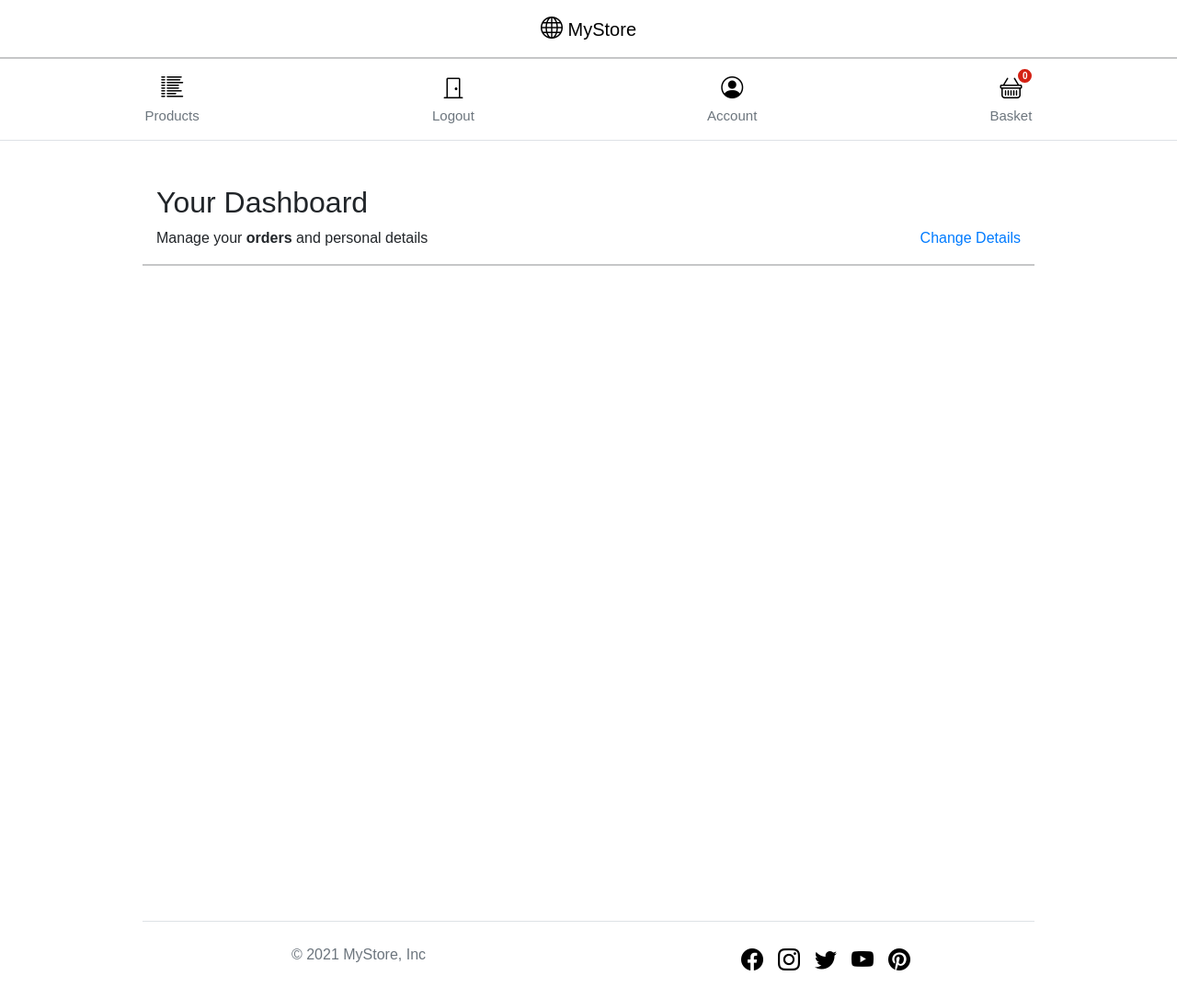
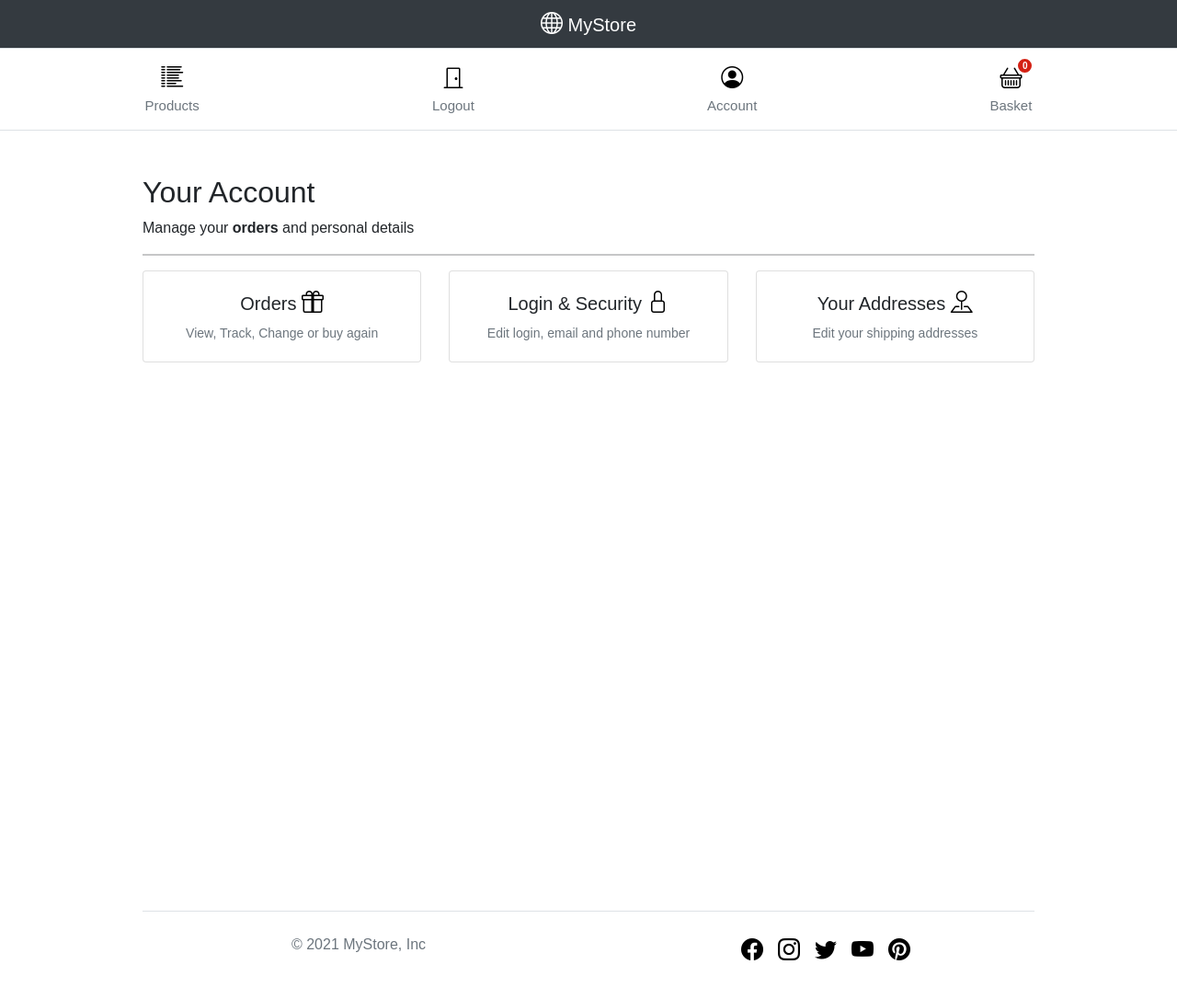
Before and after one commit to fdasabino/ecommerce-version_1, a Django app: page /account/dashboard/ in a window 1280 px wide. Shown: the whole page at 92% size. After the commit the page ends 1044 px from the top, so only its background shows below. Run offline with Django 3.2, Linux system fonts and the light colour scheme; the visitor is signed in with stand-in values (Sample User, id 1); data that the repository does not hold is empty; some libraries are stand-ins or nearby versions.

Commit message:
created better ui in the dash view

```diff
--- a/account/admin.py
+++ b/account/admin.py
@@ -1,5 +1,5 @@
 from django.contrib import admin
 
-from .models import UserBase
+from .models import Customer
 
-admin.site.register(UserBase)
+admin.site.register(Customer)
--- a/account/models.py
+++ b/account/models.py
@@ -1,3 +1,5 @@
+import uuid
+
 from django.contrib.auth.models import (
     AbstractBaseUser,
     BaseUserManager,
@@ -6,11 +8,14 @@ from django.contrib.auth.models import (
 from django.core.mail import send_mail
 from django.db import models
 from django.utils.translation import gettext_lazy as _
-from django_countries.fields import CountryField
 
 
 class CustomAccountManager(BaseUserManager):
-    def create_superuser(self, email, user_name, password, **other_fields):
+    """
+    Manages user accounts
+    """
+
+    def create_superuser(self, email, name, password, **other_fields):
 
         other_fields.setdefault("is_staff", True)
         other_fields.setdefault("is_superuser", True)
@@ -21,32 +26,28 @@ class CustomAccountManager(BaseUserManager):
         if other_fields.get("is_superuser") is not True:
             raise ValueError("Superuser must be assigned to is_superuser=True.")
 
-        return self.create_user(email, user_name, password, **other_fields)
+        return self.create_user(email, name, password, **other_fields)
 
-    def create_user(self, email, user_name, password, **other_fields):
+    def create_user(self, email, name, password, **other_fields):
 
         if not email:
             raise ValueError(_("You must provide an email address"))
 
         email = self.normalize_email(email)
-        user = self.model(email=email, user_name=user_name, **other_fields)
+        user = self.model(email=email, name=name, **other_fields)
         user.set_password(password)
         user.save()
         return user
 
 
-class UserBase(AbstractBaseUser, PermissionsMixin):
+class Customer(AbstractBaseUser, PermissionsMixin):
+    """
+    Customer table
+    """
 
     email = models.EmailField(_("email address"), unique=True)
-    user_name = models.CharField(max_length=150)
-    # Delivery details
-    country = CountryField()
-    phone_number = models.CharField(max_length=15, blank=True)
-    postcode = models.CharField(max_length=12, blank=True)
-    address_line_1 = models.CharField(max_length=150, blank=True)
-    address_line_2 = models.CharField(max_length=150, blank=True)
-    town_city = models.CharField(max_length=150, blank=True)
-    # User Status
+    name = models.CharField(max_length=150)
+    mobile = models.CharField(max_length=20, blank=True)
     is_active = models.BooleanField(default=False)
     is_staff = models.BooleanField(default=False)
     created = models.DateTimeField(auto_now_add=True)
@@ -55,7 +56,7 @@ class UserBase(AbstractBaseUser, PermissionsMixin):
     objects = CustomAccountManager()
 
     USERNAME_FIELD = "email"
-    REQUIRED_FIELDS = ["user_name"]
+    REQUIRED_FIELDS = ["name"]
 
     class Meta:
         verbose_name = "Accounts"
@@ -71,4 +72,30 @@ class UserBase(AbstractBaseUser, PermissionsMixin):
         )
 
     def __str__(self):
-        return self.user_name
+        return self.name
+
+
+class Address(models.Model):
+    """
+    Address table
+    """
+
+    id = models.UUIDField(primary_key=True, default=uuid.uuid4, editable=False)
+    customer = models.ForeignKey(Customer, verbose_name=_("Customer"), on_delete=models.CASCADE)
+    full_name = models.CharField(_("Full Name"), max_length=150)
+    phone = models.CharField(_("Phone Number"), max_length=50)
+    postcode = models.CharField(_("Postcode"), max_length=50)
+    address_line = models.CharField(_("Address Line 1"), max_length=255)
+    address_line2 = models.CharField(_("Address Line 2"), max_length=255)
+    town_city = models.CharField(_("Town/City/State"), max_length=150)
+    delivery_instructions = models.CharField(_("Delivery Instructions"), max_length=255)
+    created_at = models.DateTimeField(_("Created at"), auto_now_add=True)
+    updated_at = models.DateTimeField(_("Updated at"), auto_now=True)
+    default = models.BooleanField(_("Default"), default=False)
+
+    class Meta:
+        verbose_name = "Address"
+        verbose_name_plural = "Addresses"
+
+    def __str__(self):
+        return "Address"
--- a/account/views.py
+++ b/account/views.py
@@ -10,7 +10,7 @@ from django.utils.http import urlsafe_base64_decode, urlsafe_base64_encode
 from orders.views import user_orders
 
 from .forms import RegistrationForm, UserEditForm
-from .models import UserBase
+from .models import Address, Customer
 from .tokens import account_activation_token
 
 
@@ -36,7 +36,7 @@ def edit_details(request):
 
 @login_required
 def delete_user(request):
-    user = UserBase.objects.get(user_name=request.user)
+    user = Customer.objects.get(user_name=request.user)
     user.is_active = False
     user.save()
     logout(request)
@@ -78,7 +78,7 @@ def account_register(request):
 def account_activate(request, uidb64, token):
     try:
         uid = force_text(urlsafe_base64_decode(uidb64))
-        user = UserBase.objects.get(pk=uid)
+        user = Customer.objects.get(pk=uid)
     except (TypeError, ValueError, OverflowError, user.DoesNotExist):
         user = None
     if user is not None and account_activation_token.check_token(user, token):
--- a/core/settings/core.py
+++ b/core/settings/core.py
@@ -139,7 +139,7 @@ MEDIA_ROOT = os.path.join(BASE_DIR, "media/")
 
 
 # Custom user model
-AUTH_USER_MODEL = "account.UserBase"
+AUTH_USER_MODEL = "account.Customer"
 LOGIN_REDIRECT_URL = "/account/dashboard"
 LOGIN_URL = "/account/login/"
 
--- a/static/css/base/base.css
+++ b/static/css/base/base.css
@@ -66,6 +66,9 @@ a {
   color: #000 !important;
 }
 
+.bi-globe {
+  color: #fff !important;
+}
 
 /* Fonts */
 @import url('https://fonts.googleapis.com/css2?family=Assistant&display=swap');
--- a/templates/account/user/dashboard.html
+++ b/templates/account/user/dashboard.html
@@ -5,76 +5,62 @@
 {% block content %}
 <section>
   <div class="container">
+    <div class="row">
       <div class="col-12">
-      <h1 class="h2">Your Dashboard</h1>
+        <h1 class="h2">Your Account</h1>
       </div>
       <div class="col-12 d-flex justify-content-between">
         <div>Manage your <b>orders</b> and personal details</div>
-      <div><a href="{% url 'account:edit_details' %}">Change Details</a></div>
+      </div>
     </div>
     <hr />
-  </div>
-  <div class="container">
-    {% for order in orders %}
-    <div class="row g-3">
 
-      <div class="col-12 bg-light p-3 d-flex justify-content-between">
-        <div class="d-flex d-flex-inline">
-
-          <div class="pe-3">{{ order.created }}</div>
-          <div class="dropdown">
-            <a class="text-reset text-decoration-none dropdown-toggle" href="#" role="link" id="dropdownLink"
-              data-bs-toggle="dropdown" aria-expanded="false">
-              Dispacted to
-              <svg xmlns="http://www.w3.org/2000/svg" width="12" height="12" fill="currentColor"
-                class="bi bi-chevron-down" viewBox="0 0 16 16">
-                <path fill-rule="evenodd"
-                  d="M1.646 4.646a.5.5 0 0 1 .708 0L8 10.293l5.646-5.647a.5.5 0 0 1 .708.708l-6 6a.5.5 0 0 1-.708 0l-6-6a.5.5 0 0 1 0-.708z" />
-              </svg>
-            </a>
-
-            <ul class="dropdown-menu" aria-labelledby="dropdownLink">
-              <li class="item small">{{order.full_name}}</li>
-              <li class="item small">{{order.address1}}</li>
-              <li class="item small">{{order.address2}}</li>
-              <li class="item small">{{order.post_code}}</li>
-            </ul>
-          </div>
-
-        </div>
-        <div class="text-end">
-          Total paid: <span class="fw-bold">£{{ order.total_paid }}</span>
+    <div class="row row-cols-1 row-cols-sm-2 row-cols-md-3 g-3">
+      <div class="col">
+        <a href="#" class="text-reset text-decoration-none" role="button" style="max-width: 540px;">
+          <div class="card mb-3">
+            <div class="row g-0">
+              <div class="col-12">
+                <div class="card-body text-center">
+                  <h1 class="h5">Orders <i class="bi bi-gift"></i></h1>
+                  <p class="card-text small text-muted">View, Track, Change or buy again</p>
                 </div>
               </div>
-      <div class="col-md-5 col-lg-4 order-md-last p-0 order-3">
-        <div class="d-grid gap-2 ">
-          <button class="btn btn-warning" type="button">Problem with order</button>
-          <button class="btn btn-light" type="button">Leave a review</button>
             </div>
           </div>
-
-      <div class="col-md-7 col-lg-8 p-0">
-
-        {% for item in order.items.all %}
-
-        <div class="card mb-3 border-0">
+        </a>
+      </div>
+      <div class="col">
+        <a href="{% url 'account:edit_details' %}" class="text-reset text-decoration-none" role="button"
+          style="max-width: 540px;">
+          <div class="card mb-3">
             <div class="row g-0">
-            <div class="col-md-2 d-none d-md-block">
-              <img class="img-fluid" style="width:90px" src="{{item.product.image.url}}" />
+              <div class="col-12">
+                <div class="card-body text-center">
+                  <h1 class="h5">Login & Security <i class="bi bi-lock"></i></h1>
+                  <p class="card-text small text-muted">Edit login, email and phone number</p>
                 </div>
-            <div class="col-md-10">
-              <div class="card-body p-1">
-                <a class="text-decoration-none" href="{{ item.product.get_absolute_url }}">
-                  <p class="card-text small">{{item.product|title}}</p>
+              </div>
+            </div>
+          </div>
+        </a>
+      </div>
+      <div class="col">
+        <a href="#" class="text-reset text-decoration-none" role="button" style="max-width: 540px;">
+          <div class="card mb-3">
+            <div class="row g-0">
+              <div class="col-12">
+                <div class="card-body text-center">
+                  <h1 class="h5">Your Addresses <i class="bi bi-pin-map"></i>
+                  </h1>
+                  <p class="card-text small text-muted">Edit your shipping addresses</p>
+                </div>
+              </div>
+            </div>
+          </div>
         </a>
       </div>
     </div>
   </div>
-        </div>
-        {% endfor %}
-      </div>
-    </div>
-    {% endfor %}
-  </div>
 </section>
 {% endblock %}
--- a/templates/includes/header.html
+++ b/templates/includes/header.html
@@ -1,15 +1,16 @@
 <header class="pb-3">
-  <a class="col-12 navbar-brand text-center text-black my-2" href="/">
+  <div class="row bg-dark m-0">
+    <a class="col-12 navbar-brand text-center text-white py-2" href="/">
       <i class="bi bi-globe"></i> MyStore
     </a>
-  <hr class="m-0">
-  <nav class="navbar navbar-expand-md navbar-light bg-white border-bottom">
+  </div>
+  <nav class="navbar navbar-expand-md navbar-light bg-white border-bottom border-top">
     <div class="container-fluid">
       <div class="d-flex justify-content-around w-50 navbar-collapse ">
         <ul class="navbar-nav">
           <li class="nav-item dropdown">
-            <a class="btn btn-outline-secondary basket-btn border-0 dropdown-toggle d-none d-md-block fw500 text-center" href="#" id="navbarDropdown" role="button"
-              data-bs-toggle="dropdown" aria-expanded="false">
+            <a class="btn btn-outline-secondary basket-btn border-0 dropdown-toggle d-none d-md-block fw500 text-center"
+              href="#" id="navbarDropdown" role="button" data-bs-toggle="dropdown" aria-expanded="false">
               <div>
                 <i class="bi bi-list-columns-reverse"></i>
               </div>
@@ -35,14 +36,16 @@
         </button>
 
         {% if user.is_authenticated %}
-        <a type="button" role="button" href="{% url 'account:logout' %}" class="btn btn-outline-secondary border-0 basket-btn">
+        <a type="button" role="button" href="{% url 'account:logout' %}"
+          class="btn btn-outline-secondary border-0 basket-btn">
           <div>
             <i class="bi bi-door-closed"></i>
           </div>
           <span class="fs15 fw500">Logout</span>
         </a>
         {% else %}
-        <a type="button" role="button" href="{% url 'account:login' %}" class="btn btn-outline-secondary border-0 basket-btn">
+        <a type="button" role="button" href="{% url 'account:login' %}"
+          class="btn btn-outline-secondary border-0 basket-btn">
           <div>
             <i class="bi bi-door-open"></i>
           </div>
@@ -51,7 +54,8 @@
         {% endif %}
 
 
-        <a type="button" role="button" href="{% url 'account:dashboard' %}" class="btn btn-outline-secondary border-0 basket-btn">
+        <a type="button" role="button" href="{% url 'account:dashboard' %}"
+          class="btn btn-outline-secondary border-0 basket-btn">
           <div>
             <i class="bi bi-person-circle"></i>
           </div>
```
Also changed, not shown: account/forms.py (+30 -5 lines), account/migrations/0001_initial.py, orders/migrations/0001_initial.py, store/migrations/0001_initial.py. Lines whose indentation alone changed are shown as unchanged.
